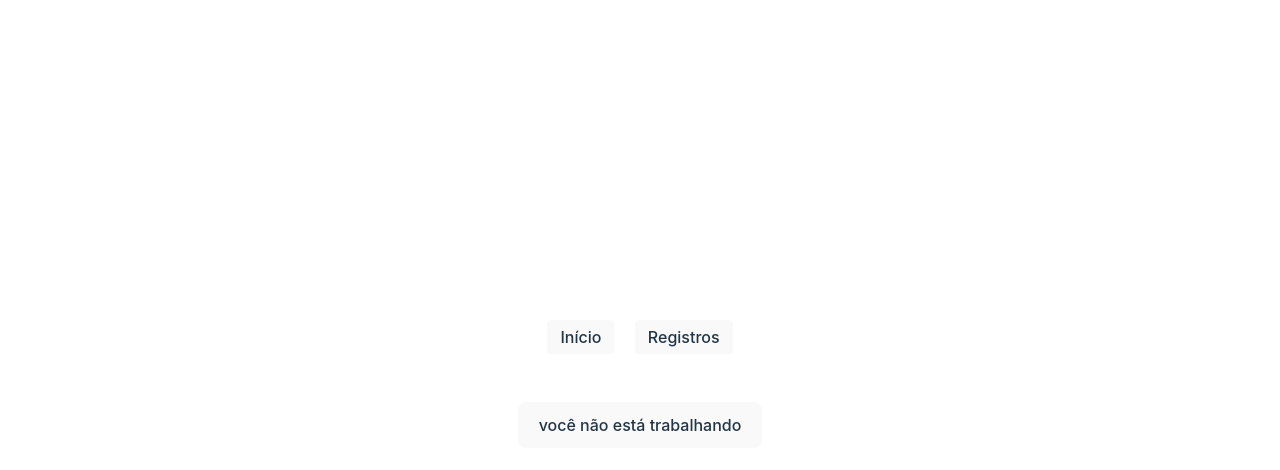
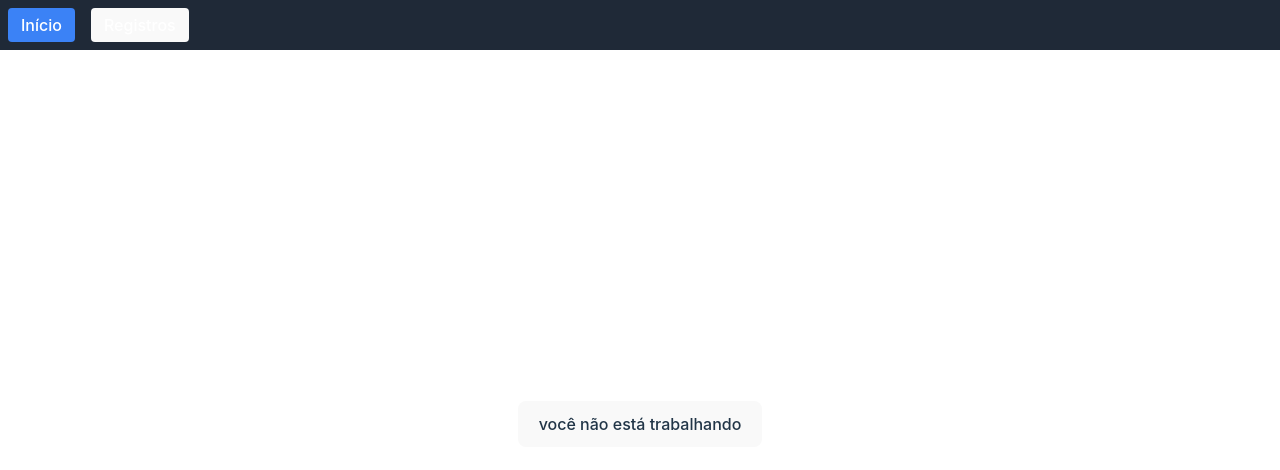
Before and after one commit to PedroLuisBrilhadori/app-horas-trabalhadas, a Svelte app: page / in a window 1280 px wide. Shown: the top 470 px of the page. Built offline with nearby package versions, Linux system fonts and the light colour scheme.

Commit message:
feat: adiciona navbar

```diff
--- a/src/App.svelte
+++ b/src/App.svelte
@@ -1,16 +1,15 @@
 <script lang="ts">
   import Counter from './components/Counter.svelte';
   import RegistrosPage from './components/RegistrosPage.svelte';
+  import Navbar from './components/Navbar.svelte';
 
   let view: 'home' | 'registros' = 'home';
 
 </script>
 
-<main class="p-4 space-y-4">
-  <nav class="space-x-4">
-    <button class="px-3 py-1 border rounded" on:click={() => (view = 'home')}>Início</button>
-    <button class="px-3 py-1 border rounded" on:click={() => (view = 'registros')}>Registros</button>
-  </nav>
+<Navbar {view} on:change={(e) => (view = e.detail.view)} />
+
+<main class="p-4 pt-16 space-y-4">
 
   {#if view === 'home'}
     <div class="card">
--- /dev/null
+++ b/src/components/Navbar.svelte
@@ -0,0 +1,31 @@
+<script lang="ts">
+  import { createEventDispatcher } from 'svelte';
+
+  export let view: 'home' | 'registros';
+
+  const dispatch = createEventDispatcher<{ change: { view: 'home' | 'registros' } }>();
+
+  function select(target: 'home' | 'registros') {
+    dispatch('change', { view: target });
+  }
+</script>
+
+<nav class="fixed top-0 left-0 w-full flex gap-4 p-2 bg-gray-800 text-white">
+  <button
+    class="px-3 py-1 border rounded"
+    class:bg-blue-500={view === 'home'}
+    class:text-white={view === 'home'}
+    on:click={() => select('home')}
+  >
+    Início
+  </button>
+
+  <button
+    class="px-3 py-1 border rounded"
+    class:bg-blue-500={view === 'registros'}
+    class:text-white={view === 'registros'}
+    on:click={() => select('registros')}
+  >
+    Registros
+  </button>
+</nav>
```
